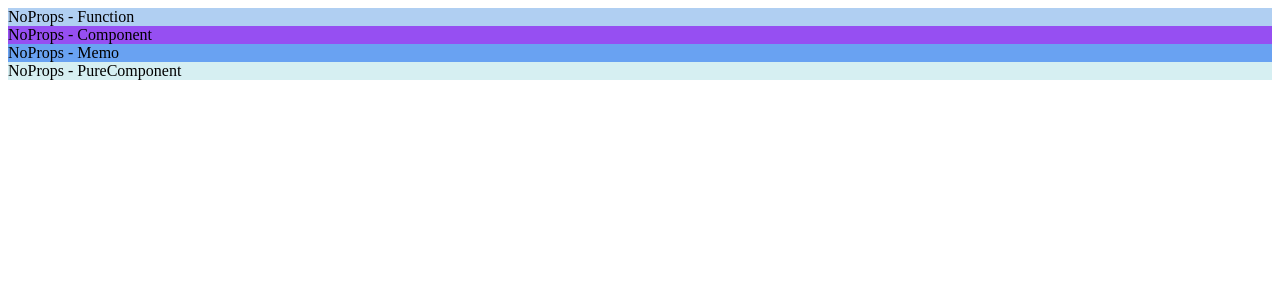
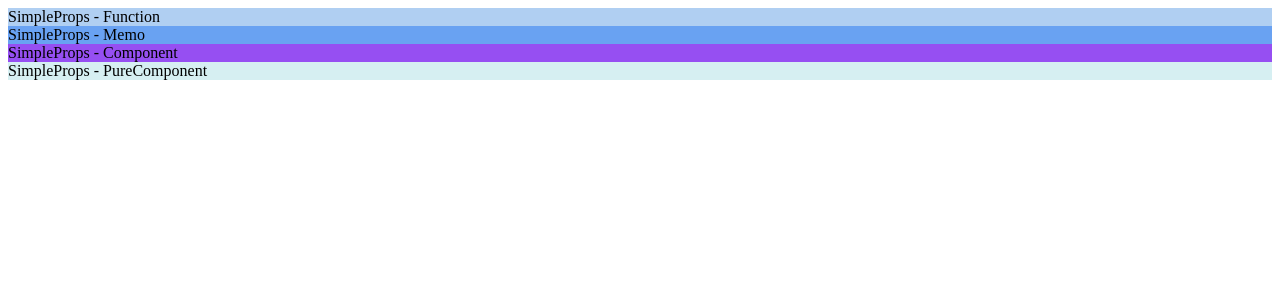
Before and after one commit to amcgavin/react-talk-render, a React (Create React App) app: page / in a window 1280 px wide. Shown: the top 300 px of the page. Built offline with nearby package versions, Linux system fonts and the light colour scheme.

Commit message:
simple props

```diff
--- a/src/App.js
+++ b/src/App.js
@@ -1,10 +1,11 @@
 import React from 'react'
 import NoProps from './NoProps'
+import SimpleProps from './SimpleProps'
 
 function App() {
   return (
     <div>
-      <NoProps />
+      <SimpleProps />
     </div>
   )
 }
--- a/src/SimpleProps.js
+++ b/src/SimpleProps.js
@@ -0,0 +1,44 @@
+import React from 'react'
+import randomColour from './colour-gen'
+
+const Function = ({ number, string, bool }) => {
+  return <div style={{ backgroundColor: randomColour() }}>SimpleProps - Function</div>
+}
+
+const Memo = React.memo(({ number, string, bool }) => {
+  return <div style={{ backgroundColor: randomColour() }}>SimpleProps - Memo</div>
+})
+
+class Component extends React.Component {
+  render() {
+    return <div style={{ backgroundColor: randomColour() }}>SimpleProps - Component</div>
+  }
+}
+
+class PureComponent extends React.PureComponent {
+  render() {
+    return <div style={{ backgroundColor: randomColour() }}>SimpleProps - PureComponent</div>
+  }
+}
+
+const reducer = state => state + 1
+
+export default () => {
+  const [count, increment] = React.useReducer(reducer, 0)
+  React.useEffect(() => {
+    const interval = setInterval(() => {
+      increment()
+    }, 1000)
+    return () => {
+      clearInterval(interval)
+    }
+  }, [increment])
+  return (
+    <div>
+      <Function number={1} string="hello" bool={true} />
+      <Memo number={2} string="hello" bool={true} />
+      <Component number={3} string="hello" bool={true} />
+      <PureComponent number={3} string="hello" bool={true} />
+    </div>
+  )
+}
```
